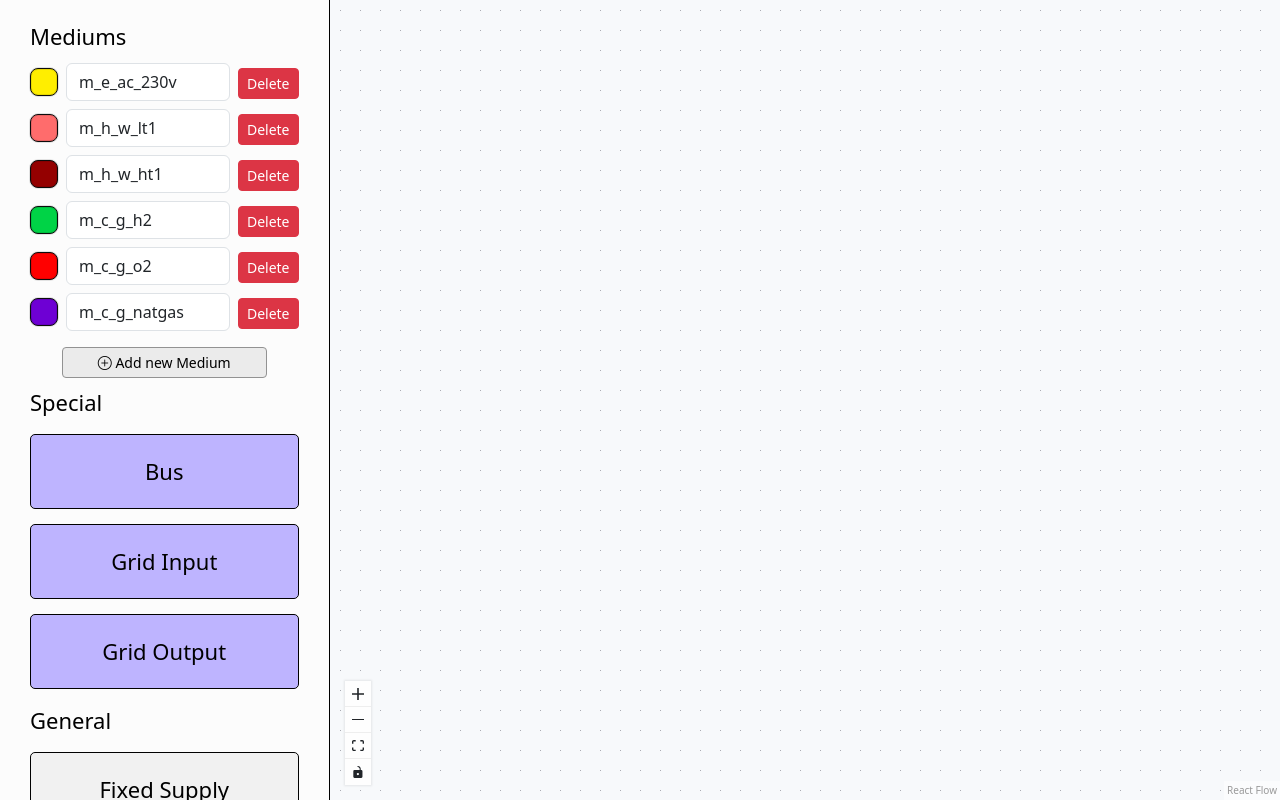
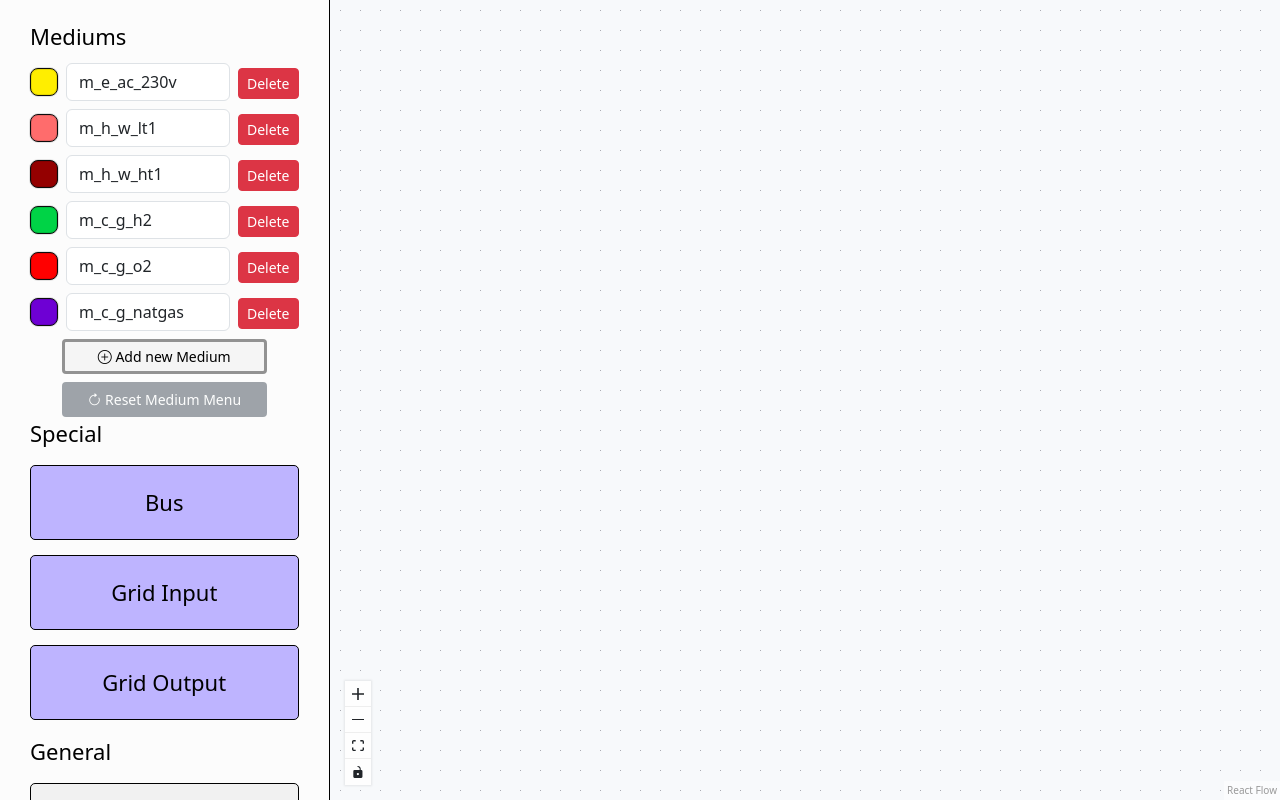
Before and after one commit to QuaSi-Software/susi, a React (Vite) app: page / in a window 1280 px wide. Built offline with nearby package versions, Linux system fonts and the light colour scheme.

Commit message:
feat: add reset mediums button to menu

```diff
--- a/package.json
+++ b/package.json
@@ -15,6 +15,7 @@
     "bootstrap-icons": "^1.13.1",
     "elkjs": "^0.11.1",
     "framer-motion": "^12.38.0",
+    "lodash": "^4.18.1",
     "react": "^19.2.4",
     "react-bootstrap": "^2.10.10",
     "react-color": "^2.19.3",
@@ -25,6 +26,7 @@
   },
   "devDependencies": {
     "@eslint/js": "^9.39.4",
+    "@types/lodash": "^4.17.24",
     "@types/node": "^24.12.0",
     "@types/react": "^19.2.14",
     "@types/react-dom": "^19.2.3",
--- a/src/CSS/bootstrap-buttons.css
+++ b/src/CSS/bootstrap-buttons.css
@@ -10,7 +10,7 @@
 
 .btn-secondary {
 	--bs-btn-color: #000000;
-	--bs-btn-bg: #ebebeb;
+	--bs-btn-bg: #f5f5f5;
 	--bs-btn-border-color: #929292;
 	/** Hover */
 	--bs-btn-hover-color: #ffffff;
@@ -20,5 +20,6 @@
 	--bs-btn-active-color: #ffffff;
 	--bs-btn-active-bg: #242424;
 	--bs-btn-active-border-color: #333333;
-	margin: 0.5rem 2rem;
+	margin: 0rem 2rem;
+	border-width: 3px;
 }
--- a/src/Sidebar/Mediums/MediumMenu.tsx
+++ b/src/Sidebar/Mediums/MediumMenu.tsx
@@ -5,6 +5,9 @@ import MediumInputWidget from './MediumInputWidget';
 import { AppContext } from '../../Reactflow-Components/AppContext';
 import type { NodeWithSusiData } from '../../NodeDataStructures/NodeWithSusiData';
 import { NodeInputType } from '../../NodeDataStructures/NodeInput';
+import { getDefaultMediums } from './MediumUtils';
+
+import _ from 'lodash';
 
 const getRandomColor = () => {
 	return `#${Math.floor(Math.random() * 0x1000000)
@@ -53,6 +56,14 @@ const MediumMenu = ({ nodes, setNodes }: MediumMenuInput) => {
 		newMediums.push(newMedium);
 		setMediums(newMediums);
 	};
+	const resetMenu = () => {
+		const newMediums = getDefaultMediums();
+		setMediums(newMediums);
+	};
+	const mediumsAreDefault = () => {
+		const newMediums = getDefaultMediums();
+		return _.isEqual(newMediums, mediums);
+	};
 
 	return (
 		<>
@@ -72,6 +83,9 @@ const MediumMenu = ({ nodes, setNodes }: MediumMenuInput) => {
 				<Button variant="secondary" size="sm" onClick={addMedium}>
 					<i className="bi bi-plus-circle" /> Add new Medium
 				</Button>
+				<Button variant="secondary" size="sm" onClick={resetMenu} disabled={mediumsAreDefault()}>
+					<i className="bi bi-arrow-clockwise" /> Reset Medium Menu
+				</Button>
 			</Col>
 		</>
 	);
```
Also changed, not shown: 1 other file (tests, documents, lock files or other folders).
